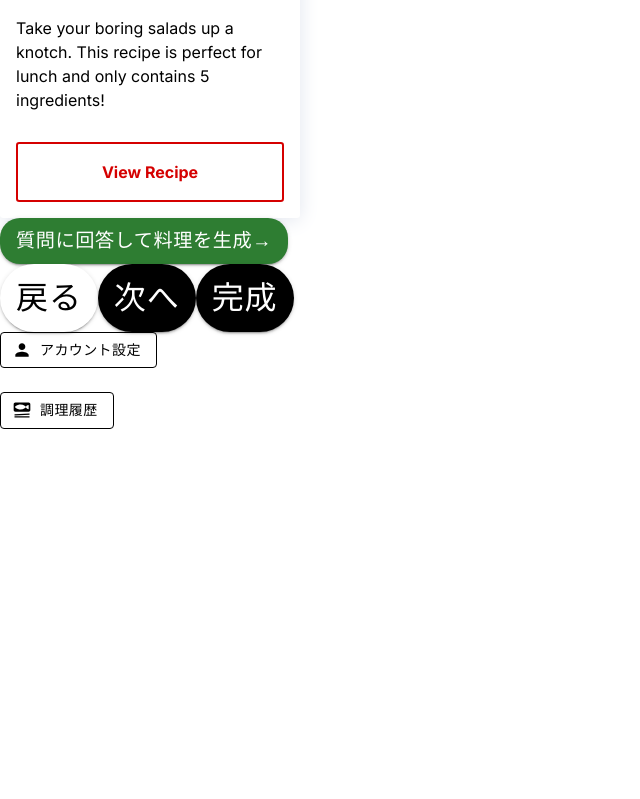
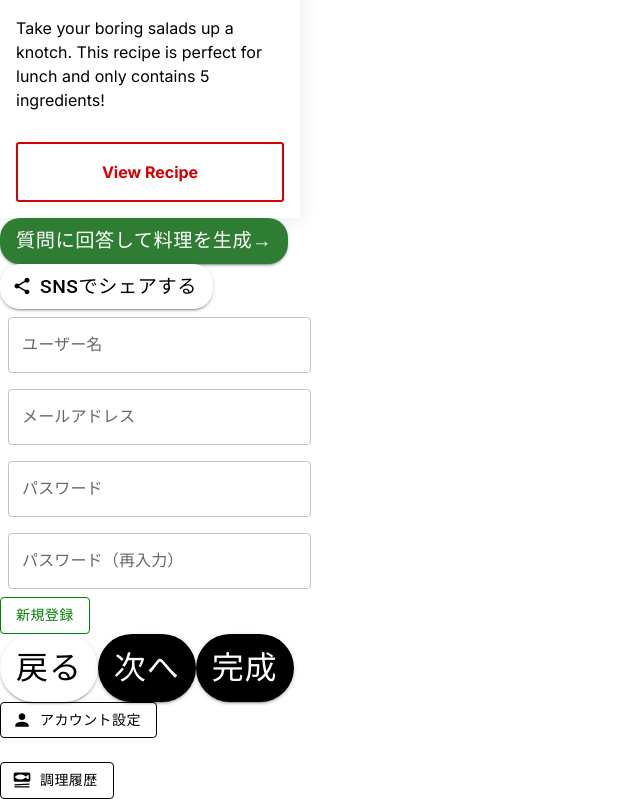
Before and after one commit to hato72/CookMeet, a Next.js app: page / in a window 1280 px wide. Shown: the part 553-1352 px from the top of the page, without its empty margins (0-640 px from the left). Before the commit the page ends 982 px from the top, so only its background shows below. Built offline with nearby package versions, Linux system fonts and the light colour scheme.

Commit message:
SocialMediaButton, Form, WhiteQuadButton

```diff
--- a/src/app/page.tsx
+++ b/src/app/page.tsx
@@ -7,6 +7,11 @@ import BlackRoundButton from "@/components/ui/buttun/BlackRoundButton";
 import WhiteRoundButton from "@/components/ui/buttun/WhiteRoundButton copy";
 import SettingsAccountBar from "@/components/ui/buttun/SettingsAccountBar";
 import SettingsHistoryBar from "@/components/ui/buttun/SettingsHistoryBar";
+import WhiteQuadButton from "@/components/ui/buttun/WhiteQuadButtun copy";
+import SocialMediaButton from "@/components/ui/buttun/SocialMediaButton";
+import { TextField } from "@mui/material";
+import TextFields from "@/components/ui/form/form";
+import BasicTextField from "@/components/ui/form/form";
 
 export default function Home() {
   return (
@@ -27,6 +32,14 @@ export default function Home() {
         height="450px" />
       <GreenRoundButton>質問に回答して料理を生成→</GreenRoundButton>
       <br></br>
+      <SocialMediaButton>SNSでシェアする</SocialMediaButton>
+      <br></br>
+      <BasicTextField label="ユーザー名" />
+      <BasicTextField label="メールアドレス" />
+      <BasicTextField label="パスワード" />
+      <BasicTextField label="パスワード（再入力）" />
+      <WhiteQuadButton>新規登録</WhiteQuadButton>
+      <br></br>
       <WhiteRoundButton>戻る</WhiteRoundButton>
       <BlackRoundButton>次へ</BlackRoundButton>
       <BlackRoundButton>完成</BlackRoundButton>
--- /dev/null
+++ b/src/components/ui/buttun/SocialMediaButton.tsx
@@ -0,0 +1,30 @@
+import React from 'react';
+import { Button, ButtonProps } from '@mui/material';
+import { Email, Share, ShareLocationRounded } from '@mui/icons-material';
+
+interface CustomButtonProps extends ButtonProps {
+    children: React.ReactNode;
+}
+
+const SocialMediaButton: React.FC<CustomButtonProps> = ({ children, ...props }) => {
+    return (
+        <Button
+            variant="contained"
+            startIcon={<Share />}
+            sx={{
+                color: "black",
+                backgroundColor: "white",
+                borderRadius: '20px', // 丸みの程度を適宜調整
+                '&:hover': { // カーソルがボタンに合わされたときのスタイルを指定
+                    backgroundColor: 'gray', // ボタンの背景色を変更
+                },
+                fontSize: '1.2rem',
+            }}
+            {...props}
+        >
+            {children}
+        </Button>
+    );
+};
+
+export default SocialMediaButton;
--- /dev/null
+++ b/src/components/ui/buttun/WhiteQuadButtun copy.tsx
@@ -0,0 +1,16 @@
+import React from 'react';
+import { Button, ButtonProps } from '@mui/material';
+
+interface CustomButtonProps extends ButtonProps {
+    children: React.ReactNode;
+}
+
+const WhiteQuadButton: React.FC<CustomButtonProps> = ({ children, ...props }) => {
+    return (
+        <Button variant="outlined" {...props} style={{ color: 'green', borderColor: 'green' }}>
+            {children}
+        </Button>
+    );
+};
+
+export default WhiteQuadButton;
--- /dev/null
+++ b/src/components/ui/form/form.tsx
@@ -0,0 +1,24 @@
+import * as React from 'react';
+import Box from '@mui/material/Box';
+import TextField from '@mui/material/TextField';
+
+export interface CustomTextFieldProps {
+    label: string;
+}
+
+const BasicTextField: React.FC<CustomTextFieldProps> = ({ label }) => {
+    return (
+        <Box
+            component="form"
+            sx={{
+                '& > :not(style)': { m: 1, width: '30ch' },
+            }}
+            noValidate
+            autoComplete="off"
+        >
+            <TextField id="outlined-basic" label={label} variant="outlined" />
+        </Box>
+    );
+}
+
+export default BasicTextField;
```
